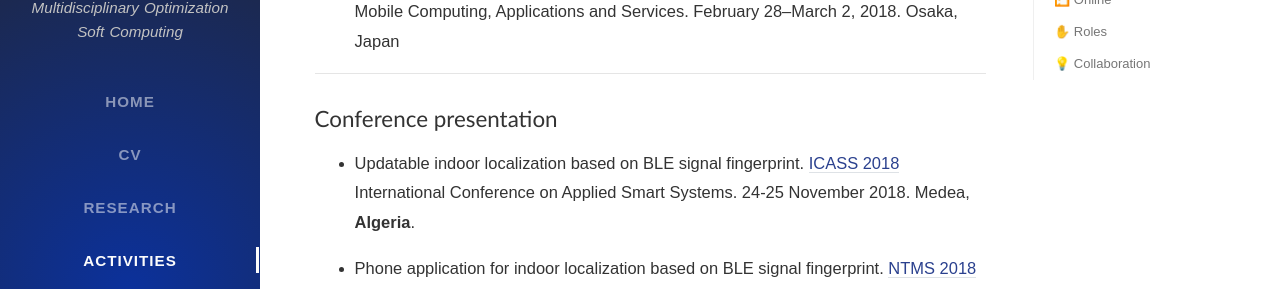
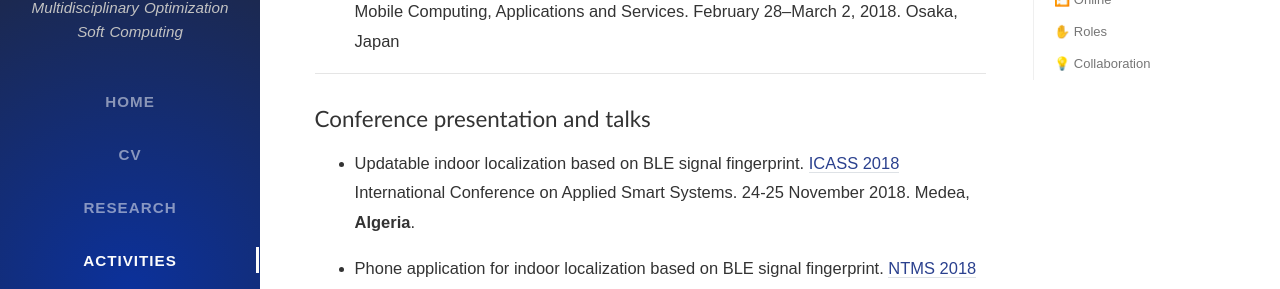
Before and after one commit to Brahim-Benaissa/Brahim-Benaissa.github.io, a Jekyll site: the page built from tabs/activities.md, in a window 1280 px wide and 900 px high, scrolled down 2541 px. Shown: the part 155-444 px from the top of the window. Built offline with Jekyll 4.4.1, drawn with Linux system fonts in a browser that asks for light colours; nearby versions of some CDN libraries; some web fonts are replaced; comment, search, counter and statistics services are not loaded.

Commit message:
Update activities.md

```diff
--- a/tabs/activities.md
+++ b/tabs/activities.md
@@ -90,7 +90,7 @@ toc: true
 
 ---
 
-## Conference presentation
+## Conference presentation and talks
 
 - Updatable indoor localization based on BLE signal fingerprint. <a href="https://ieeexplore.ieee.org/xpl/conhome/8642804/proceeding" target="_blank"> ICASS 2018 </a>  International Conference on Applied Smart Systems. 24-25 November 2018. Medea, **Algeria**.
 
```
